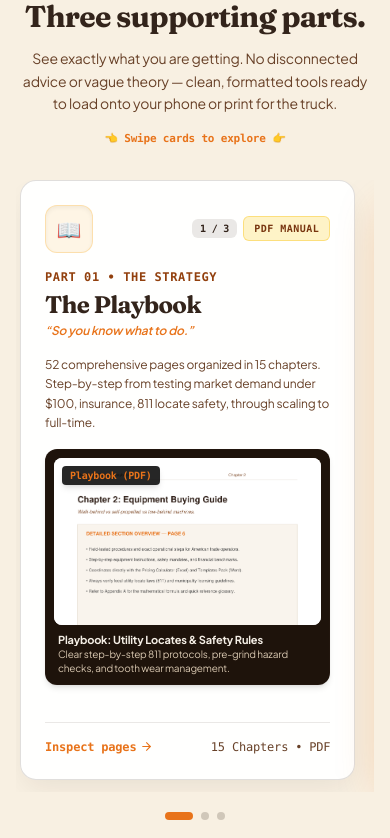
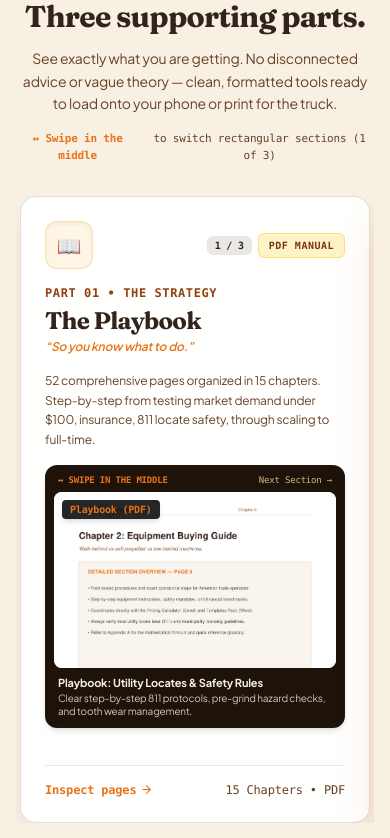
Before and after one commit to thakurdaman/stump-grinding-, a Next.js app: page / in a window 390 px wide. Shown: the part 1846-2684 px from the top of the page. Built offline with nearby package versions, Linux system fonts and the light colour scheme; no server answers.

Commit message:
fix(mobile): isolate horizontal swipe strictly to middle zone and enable smooth vertical page scroll

```diff
--- a/components/SystemPartsSection.tsx
+++ b/components/SystemPartsSection.tsx
@@ -11,7 +11,6 @@ interface SystemPartsSectionProps {
 
 export const SystemPartsSection: React.FC<SystemPartsSectionProps> = ({ onGetSystem }) => {
   const [activePreview, setActivePreview] = useState<(typeof SITE_CONFIG.previews)[0] | null>(null);
-  const scrollRef = useRef<HTMLDivElement>(null);
   const [activeIndex, setActiveIndex] = useState(0);
 
   const previews = SITE_CONFIG.previews;
@@ -19,36 +18,61 @@ export const SystemPartsSection: React.FC<SystemPartsSectionProps> = ({ onGetSys
   const calculatorPreview = previews.find((p) => p.id === 'calculator-preview') || previews[1];
   const templatesPreview = previews.find((p) => p.id === 'templates-preview') || previews[2];
 
-  const scrollTo = (index: number) => {
-    if (!scrollRef.current) return;
-    const container = scrollRef.current;
-    const targetChild = container.children[index] as HTMLElement;
-    if (targetChild) {
-      container.scrollTo({
-        left: targetChild.offsetLeft - container.offsetLeft,
-        behavior: 'smooth',
-      });
-      setActiveIndex(index);
+  // Touch tracking exclusively for the middle swipe zone
+  const touchStartRef = useRef<{ x: number; y: number; time: number } | null>(null);
+  const isHorizontalGestureRef = useRef<boolean>(false);
+
+  const handleMiddleTouchStart = (e: React.TouchEvent) => {
+    if (e.touches.length !== 1) return;
+    touchStartRef.current = {
+      x: e.touches[0].clientX,
+      y: e.touches[0].clientY,
+      time: Date.now(),
+    };
+    isHorizontalGestureRef.current = false;
+  };
+
+  const handleMiddleTouchMove = (e: React.TouchEvent) => {
+    if (!touchStartRef.current) return;
+    const diffX = e.touches[0].clientX - touchStartRef.current.x;
+    const diffY = e.touches[0].clientY - touchStartRef.current.y;
+
+    // Detect if this is an intentional horizontal swipe in the middle
+    if (Math.abs(diffX) > 15 && Math.abs(diffX) > Math.abs(diffY)) {
+      isHorizontalGestureRef.current = true;
     }
   };
 
-  const handleScroll = () => {
-    if (!scrollRef.current) return;
-    const container = scrollRef.current;
-    const scrollPos = container.scrollLeft;
-    let closestIndex = 0;
-    let minDiff = Infinity;
+  const handleMiddleTouchEnd = (
+    e: React.TouchEvent,
+    previewItem: (typeof SITE_CONFIG.previews)[0]
+  ) => {
+    if (!touchStartRef.current) return;
+    const diffX = e.changedTouches[0].clientX - touchStartRef.current.x;
+    const diffY = e.changedTouches[0].clientY - touchStartRef.current.y;
+    const duration = Date.now() - touchStartRef.current.time;
 
-    Array.from(container.children).forEach((child, idx) => {
-      const el = child as HTMLElement;
-      const diff = Math.abs(el.offsetLeft - container.offsetLeft - scrollPos);
-      if (diff < minDiff) {
-        minDiff = diff;
-        closestIndex = idx;
+    // Only swipe between rectangular sections if swipe is horizontal in the middle
+    if (Math.abs(diffX) > 35 && Math.abs(diffX) > Math.abs(diffY) * 1.1) {
+      if (diffX < 0) {
+        // Swipe left -> next rectangular section
+        setActiveIndex((prev) => Math.min(2, prev + 1));
+      } else {
+        // Swipe right -> previous rectangular section
+        setActiveIndex((prev) => Math.max(0, prev - 1));
       }
-    });
+    } else if (
+      !isHorizontalGestureRef.current &&
+      Math.abs(diffX) < 12 &&
+      Math.abs(diffY) < 12 &&
+      duration < 350
+    ) {
+      // Tap without swipe -> open the inspection modal
+      setActivePreview(previewItem);
+    }
 
-    setActiveIndex(closestIndex);
+    touchStartRef.current = null;
+    isHorizontalGestureRef.current = false;
   };
 
   const getIcon = (category: string) => {
@@ -58,10 +82,10 @@ export const SystemPartsSection: React.FC<SystemPartsSectionProps> = ({ onGetSys
   };
 
   return (
-    <section id="system-parts" className="py-16 sm:py-24 bg-sand/35 border-b border-bark/10 relative overflow-hidden">
+    <section id="system-parts" className="py-16 sm:py-24 bg-sand/35 border-b border-bark/10 relative overflow-hidden select-none">
       <div className="max-w-6xl mx-auto px-4 sm:px-6 lg:px-8">
 
-        {/* Merged Section Header: Architecture of Kit + See Exactly What You Are Getting */}
+        {/* Merged Section Header */}
         <div className="max-w-3xl mx-auto text-center space-y-3 mb-8 sm:mb-14">
           <div className="inline-flex items-center gap-2 px-3 py-1 rounded-full bg-bark/5 border border-bark/10 text-xs font-mono-code font-bold uppercase tracking-widest text-orange mb-1">
             <span>Architecture of the Kit</span>
@@ -75,31 +99,35 @@ export const SystemPartsSection: React.FC<SystemPartsSectionProps> = ({ onGetSys
             See exactly what you are getting. No disconnected advice or vague theory — clean, formatted tools ready to load onto your phone or print for the truck.
           </p>
 
-          {/* Mobile Swipe Hint (No click buttons, pure touch swipe) */}
-          <div className="flex md:hidden items-center justify-center gap-1.5 text-[11px] font-mono-code text-orange font-bold pt-1">
-            <span>👈 Swipe cards to explore 👉</span>
+          {/* Mobile Swipe Notice (Explains middle swipe zone without blocking page scroll) */}
+          <div className="flex md:hidden items-center justify-center gap-1.5 text-[11px] font-mono-code text-wood-dark font-medium pt-1">
+            <span className="text-orange font-bold">↔ Swipe in the middle</span>
+            <span>to switch rectangular sections ({activeIndex + 1} of 3)</span>
           </div>
         </div>
 
-        {/* Mobile Swipeable Track (Native swipe with snap) / Desktop 3-Col Grid */}
-        <div className="relative">
+        {/* Outer Viewport (Native vertical page scroll is 100% free everywhere) */}
+        <div className="relative w-full overflow-hidden md:overflow-visible" style={{ touchAction: 'pan-y' }}>
+
+          {/* Animated Slide Track on Mobile / 3-Col Grid on Desktop */}
           <div
-            ref={scrollRef}
-            onScroll={handleScroll}
-            className="flex md:grid md:grid-cols-3 gap-5 md:gap-8 overflow-x-auto md:overflow-x-visible snap-x snap-mandatory md:snap-none scroll-smooth pb-3 md:pb-0 no-scrollbar px-1 sm:px-0 touch-pan-x"
-            style={{ scrollbarWidth: 'none', msOverflowStyle: 'none', WebkitOverflowScrolling: 'touch' }}
+            className="flex transition-transform duration-300 ease-out md:!transform-none md:grid md:grid-cols-3 md:gap-8"
+            style={{
+              transform: `translateX(-${activeIndex * 100}%)`,
+              touchAction: 'pan-y',
+            }}
           >
 
             {/* =========================================================================
                 PART 1: THE PLAYBOOK (Strategy & 811 Safety Manual)
             ========================================================================= */}
-            <div className="w-[86vw] max-w-[360px] flex-shrink-0 snap-center md:w-auto md:flex-shrink flex flex-col">
+            <div className="w-full flex-shrink-0 md:w-auto md:flex-shrink flex flex-col px-1 sm:px-0" style={{ touchAction: 'pan-y' }}>
               <TiltCard
                 maxTilt={6}
                 className="bg-white/95 rounded-2xl p-6 sm:p-7 border border-bark/15 shadow-[0_12px_28px_-6px_rgba(33,21,15,0.08)] flex flex-col justify-between h-full transition-all duration-300 hover:border-orange/60"
               >
-                <div className="space-y-4 relative z-10">
-                  {/* Header Badges */}
+                <div className="space-y-4 relative z-10" style={{ touchAction: 'pan-y' }}>
+                  {/* Top Area: Pure vertical scroll, never blocks */}
                   <div className="flex items-center justify-between">
                     <div className="w-12 h-12 rounded-xl bg-amber-500/10 border border-amber-500/25 flex items-center justify-center text-xl shadow-inner">
                       📖
@@ -126,12 +154,21 @@ export const SystemPartsSection: React.FC<SystemPartsSectionProps> = ({ onGetSys
                     52 comprehensive pages organized in 15 chapters. Step-by-step from testing market demand under $100, insurance, 811 locate safety, through scaling to full-time.
                   </p>
 
-                  {/* Inside Document Preview Mockup Box (See Exactly What You Are Getting) */}
+                  {/* MIDDLE SWIPE ZONE: Swiping horizontally here advances to next section */}
                   <div
+                    onTouchStart={handleMiddleTouchStart}
+                    onTouchMove={handleMiddleTouchMove}
+                    onTouchEnd={(e) => handleMiddleTouchEnd(e, playbookPreview)}
                     onClick={() => setActivePreview(playbookPreview)}
-                    className="group/doc relative mt-4 rounded-xl overflow-hidden bg-[#1E130B] p-2 border border-bark/20 cursor-pointer shadow-md hover:shadow-xl hover:border-orange transition-all duration-300"
+                    className="group/doc relative mt-4 rounded-xl overflow-hidden bg-[#1E130B] p-2 border border-bark/20 cursor-pointer shadow-md hover:shadow-xl hover:border-orange transition-all duration-300 active:scale-[0.99]"
                   >
-                    <div className="relative aspect-[16/10] w-full rounded-lg overflow-hidden bg-white">
+                    {/* Middle Swipe Indicator Pill */}
+                    <div className="flex md:hidden items-center justify-between px-1 mb-1 text-[9px] font-mono-code text-amber-200/80">
+                      <span className="font-bold text-orange">↔ SWIPE IN THE MIDDLE</span>
+                      <span>Next Section &rarr;</span>
+                    </div>
+
+                    <div className="relative aspect-[16/10] w-full rounded-lg overflow-hidden bg-white pointer-events-none">
                       <img
                         src={playbookPreview.image}
                         alt={playbookPreview.title}
@@ -142,7 +179,7 @@ export const SystemPartsSection: React.FC<SystemPartsSectionProps> = ({ onGetSys
                         Playbook (PDF)
                       </span>
 
-                      {/* Inspection Hover Overlay */}
+                      {/* Hover Overlay */}
                       <div className="absolute inset-0 bg-bark/60 backdrop-blur-[1px] opacity-0 group-hover/doc:opacity-100 transition-opacity flex items-center justify-center">
                         <span className="inline-flex items-center gap-1.5 px-3 py-1.5 rounded-lg bg-orange text-white text-xs font-bold shadow-lg transform translate-y-1 group-hover/doc:translate-y-0 transition-transform">
                           <Maximize2 size={13} /> Click to Inspect
@@ -151,7 +188,7 @@ export const SystemPartsSection: React.FC<SystemPartsSectionProps> = ({ onGetSys
                     </div>
 
                     {/* Subtitle & Caption */}
-                    <div className="pt-2 px-1">
+                    <div className="pt-2 px-1 pointer-events-none">
                       <p className="text-[11px] font-bold text-[#F5EFE6] leading-tight truncate">
                         {playbookPreview.title}
                       </p>
@@ -162,8 +199,8 @@ export const SystemPartsSection: React.FC<SystemPartsSectionProps> = ({ onGetSys
                   </div>
                 </div>
 
-                {/* Footer Action & Specs */}
-                <div className="pt-4 mt-5 border-t border-bark/10 relative z-10 flex items-center justify-between text-xs font-mono-code">
+                {/* Bottom Area: Pure vertical scroll, never blocks */}
+                <div className="pt-4 mt-5 border-t border-bark/10 relative z-10 flex items-center justify-between text-xs font-mono-code" style={{ touchAction: 'pan-y' }}>
                   <button
                     type="button"
                     onClick={() => setActivePreview(playbookPreview)}
@@ -180,13 +217,13 @@ export const SystemPartsSection: React.FC<SystemPartsSectionProps> = ({ onGetSys
             {/* =========================================================================
                 PART 2: PRICING CALCULATOR (Elevated 3D Star Tool Card)
             ========================================================================= */}
-            <div className="w-[86vw] max-w-[360px] flex-shrink-0 snap-center md:w-auto md:flex-shrink flex flex-col">
+            <div className="w-full flex-shrink-0 md:w-auto md:flex-shrink flex flex-col px-1 sm:px-0" style={{ touchAction: 'pan-y' }}>
               <TiltCard
                 maxTilt={6}
                 className="bg-gradient-to-b from-[#21150F] to-[#120B07] text-white rounded-2xl p-6 sm:p-7 border-2 border-amber-500/40 shadow-[0_22px_45px_-10px_rgba(232,115,26,0.35)] flex flex-col justify-between h-full transform md:-translate-y-3 transition-all duration-300 hover:border-amber-400"
               >
-                <div className="space-y-4 relative z-10">
-                  {/* Header Badges */}
+                <div className="space-y-4 relative z-10" style={{ touchAction: 'pan-y' }}>
+                  {/* Top Area: Pure vertical scroll, never blocks */}
                   <div className="flex items-center justify-between">
                     <div className="w-12 h-12 rounded-xl bg-emerald-500/20 border border-emerald-400/40 flex items-center justify-center text-xl shadow-inner">
                       🧮
@@ -213,12 +250,21 @@ export const SystemPartsSection: React.FC<SystemPartsSectionProps> = ({ onGetSys
                     5 specialized tabs: Quote up to 8 stumps with flare &amp; hardness multipliers, configure local overhead in Settings, log job margins, and calculate break-even targets.
                   </p>
 
-                  {/* Inside Document Preview Mockup Box (See Exactly What You Are Getting) */}
+                  {/* MIDDLE SWIPE ZONE: Swiping horizontally here advances to next/prev section */}
                   <div
+                    onTouchStart={handleMiddleTouchStart}
+                    onTouchMove={handleMiddleTouchMove}
+                    onTouchEnd={(e) => handleMiddleTouchEnd(e, calculatorPreview)}
                     onClick={() => setActivePreview(calculatorPreview)}
-                    className="group/doc relative mt-4 rounded-xl overflow-hidden bg-[#0D0805] p-2 border border-amber-500/30 cursor-pointer shadow-md hover:shadow-xl hover:border-amber-400/70 transition-all duration-300"
+                    className="group/doc relative mt-4 rounded-xl overflow-hidden bg-[#0D0805] p-2 border border-amber-500/30 cursor-pointer shadow-md hover:shadow-xl hover:border-amber-400/70 transition-all duration-300 active:scale-[0.99]"
                   >
-                    <div className="relative aspect-[16/10] w-full rounded-lg overflow-hidden bg-white">
+                    {/* Middle Swipe Indicator Pill */}
+                    <div className="flex md:hidden items-center justify-between px-1 mb-1 text-[9px] font-mono-code text-amber-300/80">
+                      <span className="font-bold text-orange">↔ SWIPE IN THE MIDDLE</span>
+                      <span>&larr; Prev / Next &rarr;</span>
+                    </div>
+
+                    <div className="relative aspect-[16/10] w-full rounded-lg overflow-hidden bg-white pointer-events-none">
                       <img
                         src={calculatorPreview.image}
                         alt={calculatorPreview.title}
@@ -229,7 +275,7 @@ export const SystemPartsSection: React.FC<SystemPartsSectionProps> = ({ onGetSys
                         Pricing Calculator (XLSX)
                       </span>
 
-                      {/* Inspection Hover Overlay */}
+                      {/* Hover Overlay */}
                       <div className="absolute inset-0 bg-bark/60 backdrop-blur-[1px] opacity-0 group-hover/doc:opacity-100 transition-opacity flex items-center justify-center">
                         <span className="inline-flex items-center gap-1.5 px-3 py-1.5 rounded-lg bg-orange text-white text-xs font-bold shadow-lg transform translate-y-1 group-hover/doc:translate-y-0 transition-transform">
                           <Maximize2 size={13} /> Click to Inspect
@@ -238,7 +284,7 @@ export const SystemPartsSection: React.FC<SystemPartsSectionProps> = ({ onGetSys
                     </div>
 
                     {/* Subtitle & Caption */}
-                    <div className="pt-2 px-1">
+                    <div className="pt-2 px-1 pointer-events-none">
                       <p className="text-[11px] font-bold text-amber-200 leading-tight truncate">
                         {calculatorPreview.title}
                       </p>
@@ -249,8 +295,8 @@ export const SystemPartsSection: React.FC<SystemPartsSectionProps> = ({ onGetSys
                   </div>
                 </div>
 
-                {/* Footer Action & Specs */}
-                <div className="pt-4 mt-5 border-t border-white/15 relative z-10 flex items-center justify-between text-xs font-mono-code">
+                {/* Bottom Area: Pure vertical scroll, never blocks */}
+                <div className="pt-4 mt-5 border-t border-white/15 relative z-10 flex items-center justify-between text-xs font-mono-code" style={{ touchAction: 'pan-y' }}>
                   <button
                     type="button"
                     onClick={() => setActivePreview(calculatorPreview)}
@@ -267,13 +313,13 @@ export const SystemPartsSection: React.FC<SystemPartsSectionProps> = ({ onGetSys
             {/* =========================================================================
                 PART 3: TEMPLATES & SCRIPTS (Outreach & Contracts)
             ========================================================================= */}
-            <div className="w-[86vw] max-w-[360px] flex-shrink-0 snap-center md:w-auto md:flex-shrink flex flex-col">
+            <div className="w-full flex-shrink-0 md:w-auto md:flex-shrink flex flex-col px-1 sm:px-0" style={{ touchAction: 'pan-y' }}>
               <TiltCard
                 maxTilt={6}
                 className="bg-white/95 rounded-2xl p-6 sm:p-7 border border-bark/15 shadow-[0_12px_28px_-6px_rgba(33,21,15,0.08)] flex flex-col justify-between h-full transition-all duration-300 hover:border-orange/60"
               >
-                <div className="space-y-4 relative z-10">
-                  {/* Header Badges */}
+                <div className="space-y-4 relative z-10" style={{ touchAction: 'pan-y' }}>
+                  {/* Top Area: Pure vertical scroll, never blocks */}
                   <div className="flex items-center justify-between">
                     <div className="w-12 h-12 rounded-xl bg-orange/10 border border-orange/25 flex items-center justify-center text-xl shadow-inner">
                       📋
@@ -300,12 +346,21 @@ export const SystemPartsSection: React.FC<SystemPartsSectionProps> = ({ onGetSys
                     12 ready-to-use documents: Commercial tree crew outreach messages, pre-grind walkthrough damage waivers, photo estimate texts, invoices, and review requests.
                   </p>
 
-                  {/* Inside Document Preview Mockup Box (See Exactly What You Are Getting) */}
+                  {/* MIDDLE SWIPE ZONE: Swiping horizontally here advances to prev section */}
                   <div
+                    onTouchStart={handleMiddleTouchStart}
+                    onTouchMove={handleMiddleTouchMove}
+                    onTouchEnd={(e) => handleMiddleTouchEnd(e, templatesPreview)}
                     onClick={() => setActivePreview(templatesPreview)}
-                    className="group/doc relative mt-4 rounded-xl overflow-hidden bg-[#1E130B] p-2 border border-bark/20 cursor-pointer shadow-md hover:shadow-xl hover:border-orange transition-all duration-300"
+                    className="group/doc relative mt-4 rounded-xl overflow-hidden bg-[#1E130B] p-2 border border-bark/20 cursor-pointer shadow-md hover:shadow-xl hover:border-orange transition-all duration-300 active:scale-[0.99]"
                   >
-                    <div className="relative aspect-[16/10] w-full rounded-lg overflow-hidden bg-white">
+                    {/* Middle Swipe Indicator Pill */}
+                    <div className="flex md:hidden items-center justify-between px-1 mb-1 text-[9px] font-mono-code text-amber-200/80">
+                      <span className="font-bold text-orange">↔ SWIPE IN THE MIDDLE</span>
+                      <span>&larr; Prev Section</span>
+                    </div>
+
+                    <div className="relative aspect-[16/10] w-full rounded-lg overflow-hidden bg-white pointer-events-none">
                       <img
                         src={templatesPreview.image}
                         alt={templatesPreview.title}
@@ -316,7 +371,7 @@ export const SystemPartsSection: React.FC<SystemPartsSectionProps> = ({ onGetSys
                         Templates Pack (DOCX)
                       </span>
 
-                      {/* Inspection Hover Overlay */}
+                      {/* Hover Overlay */}
                       <div className="absolute inset-0 bg-bark/60 backdrop-blur-[1px] opacity-0 group-hover/doc:opacity-100 transition-opacity flex items-center justify-center">
                         <span className="inline-flex items-center gap-1.5 px-3 py-1.5 rounded-lg bg-orange text-white text-xs font-bold shadow-lg transform translate-y-1 group-hover/doc:translate-y-0 transition-transform">
                           <Maximize2 size={13} /> Click to Inspect
@@ -325,7 +380,7 @@ export const SystemPartsSection: React.FC<SystemPartsSectionProps> = ({ onGetSys
                     </div>
 
                     {/* Subtitle & Caption */}
-                    <div className="pt-2 px-1">
+                    <div className="pt-2 px-1 pointer-events-none">
                       <p className="text-[11px] font-bold text-[#F5EFE6] leading-tight truncate">
                         {templatesPreview.title}
                       </p>
@@ -336,8 +391,8 @@ export const SystemPartsSection: React.FC<SystemPartsSectionProps> = ({ onGetSys
                   </div>
                 </div>
 
-                {/* Footer Action & Specs */}
-                <div className="pt-4 mt-5 border-t border-bark/10 relative z-10 flex items-center justify-between text-xs font-mono-code">
+                {/* Bottom Area: Pure vertical scroll, never blocks */}
+                <div className="pt-4 mt-5 border-t border-bark/10 relative z-10 flex items-center justify-between text-xs font-mono-code" style={{ touchAction: 'pan-y' }}>
                   <button
                     type="button"
                     onClick={() => setActivePreview(templatesPreview)}
@@ -353,13 +408,13 @@ export const SystemPartsSection: React.FC<SystemPartsSectionProps> = ({ onGetSys
           </div>
         </div>
 
-        {/* Mobile Pagination Indicator Dots (NO next/prev buttons) */}
+        {/* Mobile Pagination Indicator Dots */}
         <div className="flex md:hidden items-center justify-center gap-2 mt-5">
           {[0, 1, 2].map((idx) => (
             <button
               key={idx}
               type="button"
-              onClick={() => scrollTo(idx)}
+              onClick={() => setActiveIndex(idx)}
               className={`h-2 rounded-full transition-all duration-300 cursor-pointer ${
                 activeIndex === idx
                   ? 'w-7 bg-orange'
```
